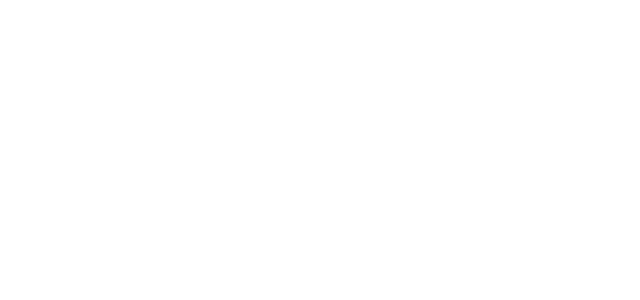
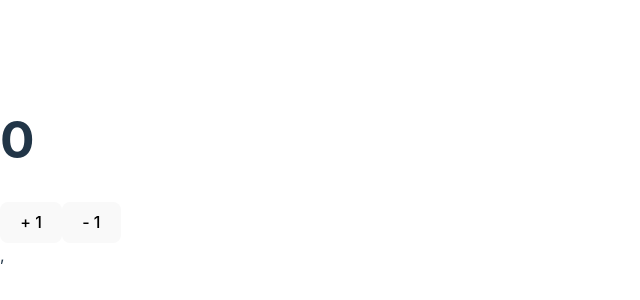
Before and after one commit to Fanerk1ken/EANVTrello, a React (Vite) app: page / in a window 1280 px wide. Shown: the part 228-528 px from the top of the page, without its empty margins (0-640 px from the left). Built offline with nearby package versions, Linux system fonts and the light colour scheme.

Commit message:
init router, redux

```diff
--- a/src/main.tsx
+++ b/src/main.tsx
@@ -1,10 +1,20 @@
 import React from 'react'
 import ReactDOM from 'react-dom/client'
-import App from './App.tsx'
 import './index.css'
+import {
+    RouterProvider,
+} from "react-router-dom";
+import {router} from "./utils/router";
+import { Provider } from 'react-redux'
+import {store} from "./store/store.ts";
+
+
+
 
 ReactDOM.createRoot(document.getElementById('root')!).render(
   <React.StrictMode>
-    <App />
+      <Provider store={store}>
+        <RouterProvider router={router} />
+      </Provider>,
   </React.StrictMode>,
 )
--- /dev/null
+++ b/src/pages/HomePage/HomePage.tsx
@@ -0,0 +1,9 @@
+import {HomeScreen} from "../../screens/HomeScreen";
+
+const HomePage = () => {
+    return (
+        <HomeScreen />
+    );
+};
+
+export default HomePage;
--- /dev/null
+++ b/src/pages/HomePage/index.ts
@@ -0,0 +1 @@
+export {default as HomePage} from './HomePage.tsx'
--- /dev/null
+++ b/src/screens/HomeScreen/HomeScreen.tsx
@@ -0,0 +1,26 @@
+// тут все компоненты
+import {increment} from "../../store/slices/counterSlice.ts";
+import {decrement} from "../../store/slices/counterSlice.ts";
+import {useAppSelector} from "../../store/store.ts";
+import {useAppDispatch} from "../../store/store.ts";
+import {getValueSelector} from "../../store/slices/counterSlice.ts";
+
+const HomeScreen = () => {
+    const count = useAppSelector(getValueSelector)
+    const dispatch = useAppDispatch()
+    const onClickIncrement = () => {
+        dispatch(increment())
+    }
+    const onClickDecrement = () => {
+        dispatch(decrement())
+    }
+    return (
+        <div>
+            <h1> { count }</h1>
+            <button onClick={onClickIncrement}> + 1</button>
+            <button onClick={onClickDecrement}> - 1</button>
+        </div>
+    );
+};
+
+export default HomeScreen;
--- /dev/null
+++ b/src/screens/HomeScreen/index.ts
@@ -0,0 +1 @@
+export {default as HomeScreen} from './HomeScreen.tsx'
--- /dev/null
+++ b/src/store/slices/counterSlice.ts
@@ -0,0 +1,41 @@
+import { createSlice } from '@reduxjs/toolkit'
+import type { PayloadAction } from '@reduxjs/toolkit'
+import {RootState} from "../store.ts";
+
+const SLICE_NAME = 'counter'
+
+export interface CounterState {
+    value: number
+}
+
+const initialState: CounterState = {
+    value: 0,
+}
+
+export const counterSlice = createSlice({
+    name: SLICE_NAME,
+    initialState,
+    reducers: {
+        increment: (state) => {
+            // Redux Toolkit allows us to write "mutating" logic in reducers. It
+            // doesn't actually mutate the state because it uses the Immer library,
+            // which detects changes to a "draft state" and produces a brand new
+            // immutable state based off those changes
+            state.value += 1
+        },
+        decrement: (state) => {
+            state.value -= 1
+        },
+        incrementByAmount: (state, action: PayloadAction<number>) => {
+            state.value += action.payload
+        },
+    },
+})
+
+export const getValueSelector = (store: RootState) => store.counterSlice.value
+
+
+// Action creators are generated for each case reducer function
+export const { increment, decrement, incrementByAmount } = counterSlice.actions
+
+export default counterSlice.reducer
--- /dev/null
+++ b/src/store/store.ts
@@ -0,0 +1,16 @@
+import { configureStore } from '@reduxjs/toolkit'
+import counterSlice from './slices/counterSlice.ts'
+import {useDispatch} from "react-redux";
+import {useSelector} from "react-redux";
+import {TypedUseSelectorHook} from "react-redux";
+
+export const store = configureStore({
+    reducer: {counterSlice},
+})
+
+// Infer the `RootState` and `AppDispatch` types from the store itself
+export type RootState = ReturnType<typeof store.getState>
+// Inferred type: {posts: PostsState, comments: CommentsState, users: UsersState}
+export type AppDispatch = typeof store.dispatch
+export const useAppDispatch: () => AppDispatch = useDispatch
+export const useAppSelector: TypedUseSelectorHook<RootState> = useSelector
--- /dev/null
+++ b/src/utils/router/index.ts
@@ -0,0 +1 @@
+export {default as router} from './router.tsx'
--- /dev/null
+++ b/src/utils/router/router.tsx
@@ -0,0 +1,11 @@
+import {createBrowserRouter} from "react-router-dom";
+import {HomePage} from "../../pages/HomePage";
+
+const router = createBrowserRouter([
+    {
+        path: "/",
+        element: <HomePage/>,
+    },
+]);
+
+export default router
```
Also changed, not shown: package.json (+7 -1 lines), 1 other file (tests, documents, lock files or other folders).
